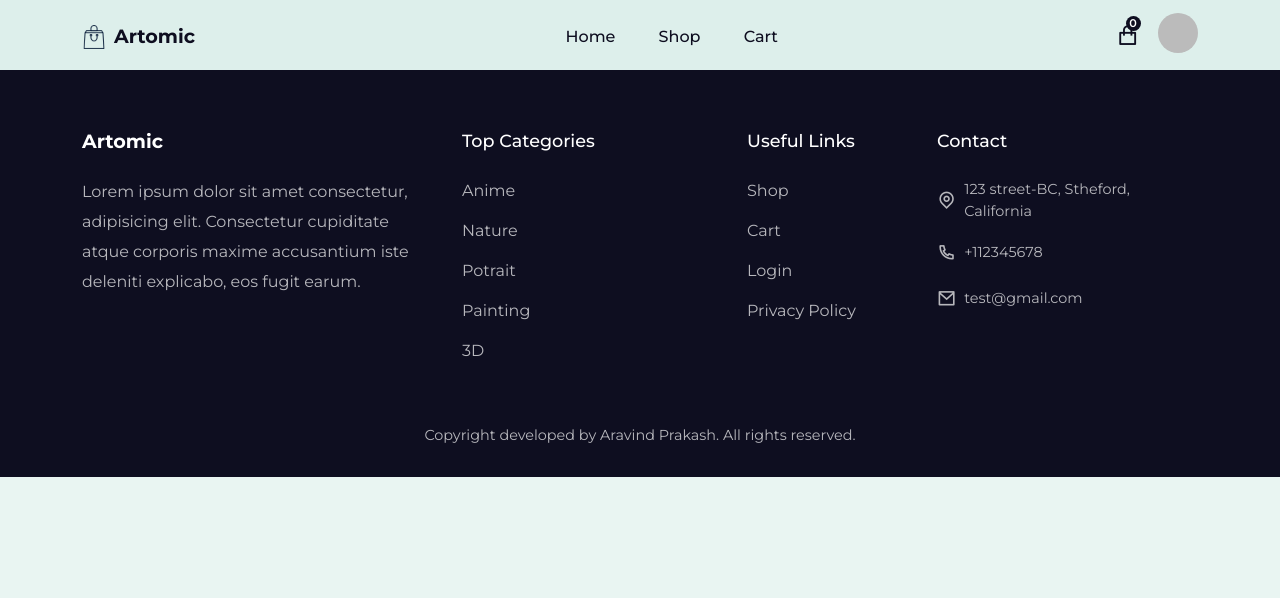
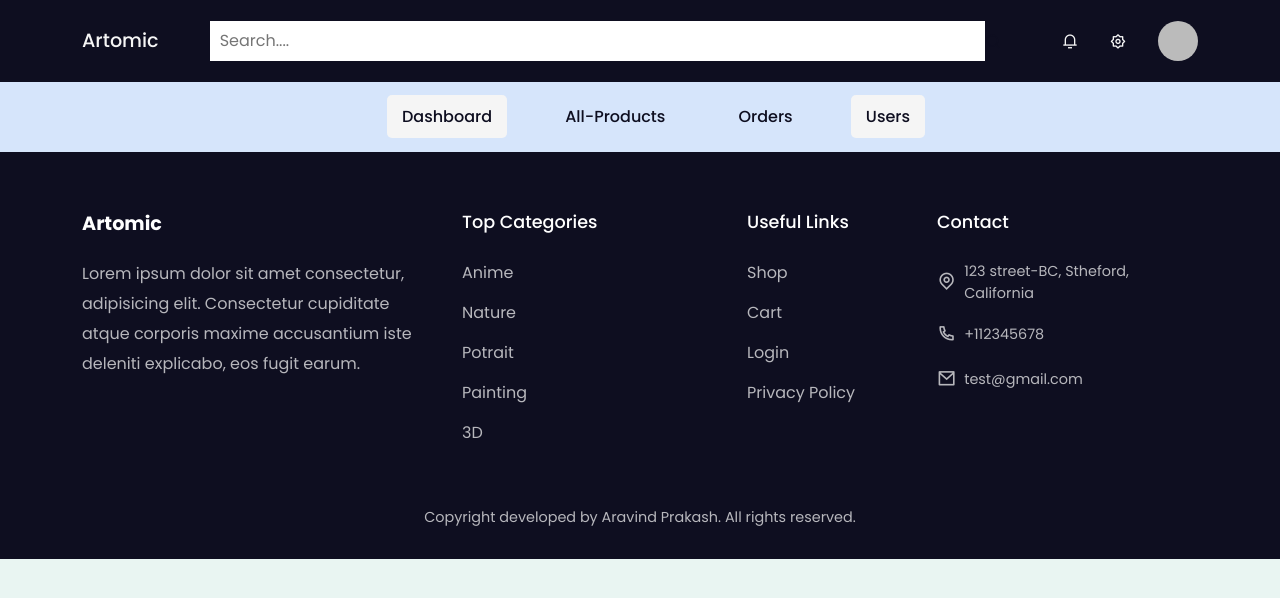
Before and after one commit to ELISENWOLF/artomic-frontend, a React (Create React App) app: page /dashboard/users in a window 1280 px wide. Shown: the top 598 px of the page. Built offline with nearby package versions, Linux system fonts and the light colour scheme; no server answers; sample sign-in values are in the browser's storage.

Commit message:
admin-panel-added

```diff
--- a/src/App.css
+++ b/src/App.css
@@ -1,5 +1,6 @@
 /* google fonts */
-@import url("https://fonts.googleapis.com/css2?family=Montserrat:wght@300;400;500;600;700;800&display=swap");
+
+@import url('https://fonts.googleapis.com/css2?family=Poppins:wght@100;200;300;400;500;600;700;800&family=Source+Sans+Pro&display=swap');
 
 /*  css variables */
 :root {
@@ -9,6 +10,7 @@
   --card-bg-02: #d6e5fb;
   --card-bg-03: #ceebe9;
   --card-bg-04: #e2f2b2;
+  --card-bg-05: rgba(254, 231, 56, 0.775);
   --primary-color: #0e0e20;
   --hero-bg: #fee638;
   --heading-fontSize: 2rem;
@@ -28,7 +30,7 @@
 }
 
 body {
-  font-family: "Montserrat", sans-serif;
+  font-family: 'Poppins', sans-serif;
   background: var(--bg-01);
 }
 
--- a/src/App.js
+++ b/src/App.js
@@ -10,4 +10,4 @@
 
 export default App
 
-/*53.22 */
+/*30.46 */
--- /dev/null
+++ b/src/admin/AddProducts.jsx
@@ -0,0 +1,61 @@
+import React from 'react'
+import { Container, Row, Col, Form, FormGroup } from 'reactstrap'
+
+const AddProducts = () => {
+  return (
+    <section>
+      <Container>
+        <Row>
+          <Col lg='12'>
+            <h4 className='mb-5'>Add Products</h4>
+            <Form>
+              <FormGroup className="form_group">
+                <span>Product title</span>
+                <input type="text" placeholder='Potrait' />
+              </FormGroup>
+
+              <FormGroup className="form_group">
+                <span>Short Description</span>
+                <input type="text" placeholder='lorem...' />
+              </FormGroup>
+
+              <FormGroup className="form_group">
+                <span>Description</span>
+                <input type="text" placeholder='Description' />
+              </FormGroup>
+
+              <div className='d-flex align-items-center justify-content-between gap-5'>
+                <FormGroup className="form_group w-50">
+                  <span>Price</span>
+                  <input type="number" placeholder='$100' />
+                </FormGroup>
+
+                <FormGroup className="form_group w-50">
+                  <span>Category</span>
+                  <select className='w-100 p-2'>
+                    <option value="Anime">Anime</option>
+                    <option value="Nature">Nature</option>
+                    <option value="3D">3D</option>
+                    <option value="Painting">Painting</option>
+                    <option value="Potrait">Potrait</option>
+                  </select>
+                </FormGroup>
+              </div>
+
+              <div>
+                <FormGroup className="form_group">
+                  <span>Product Image</span>
+                  <input type="file" />
+                </FormGroup>
+              </div>
+
+              <button className="buy_btn">Add Product</button>
+            </Form>
+          </Col>
+        </Row>
+      </Container>
+    </section>
+  )
+}
+
+export default AddProducts
--- /dev/null
+++ b/src/admin/AdminNav.jsx
@@ -0,0 +1,77 @@
+import React from 'react'
+import { Container, Row } from 'reactstrap'
+
+import useAuth from '../custom-hooks/useAuth'
+import '../styles/admin-nav.css'
+
+import { NavLink } from 'react-router-dom'
+
+const admin_nav = [
+    {
+        display: 'Dashboard',
+        path: '/dashboard'
+    },
+    {
+        display: 'All-Products',
+        path: '/dashboard/all-products'
+    },
+    {
+        display: 'Orders',
+        path: '/dashboard/orders'
+    },
+    {
+        display: 'Users',
+        path: '/dashboard/users'
+    },
+]
+
+const AdminNav = () => {
+
+    const { currentUser } = useAuth()
+
+    return (
+        <>
+            <header className='admin_header'>
+                <div className="admin_nav-top">
+                    <Container>
+                        <div className='admin_nav-wrapper-top'>
+                            <div className="logo">
+                                <h2>Artomic</h2>
+                            </div>
+
+                            <div className="search_box">
+                                <input type="text" placeholder='Search....' />
+                                <span><i class='ri-search-line'></i></span>
+                            </div>
+                            <div className="admin_nav-top-right">
+                                <span><i class='ri-notification-3-line'></i></span>
+                                <span><i class='ri-settings-2-line'></i></span>
+                                <img src={currentUser.photoURL} alt="" />
+                            </div>
+                        </div>
+                    </Container>
+                </div>
+            </header>
+
+            <section className="admin_menu p-0">
+                <Container>
+                    <Row>
+                        <div className="admin_navigation">
+                            <ul className="admin_menu-list">
+                                {
+                                    admin_nav.map((item, index) => (
+                                       <li className="admin_menu-item" key={index}>
+                                         <NavLink to={item.path} className={navClass => navClass.isActive ? 'active_admin-menu' : ''}>{item.display}</NavLink>
+                                       </li>
+                                    ))
+                                }
+                            </ul>
+                        </div>
+                    </Row>
+                </Container>
+            </section>
+        </>
+    )
+}
+
+export default AdminNav
--- /dev/null
+++ b/src/admin/AllProducts.jsx
@@ -0,0 +1,9 @@
+import React from 'react'
+
+const AllProducts = () => {
+  return (
+    <div>AllProducts</div>
+  )
+}
+
+export default AllProducts
--- /dev/null
+++ b/src/admin/Dashboard.jsx
@@ -0,0 +1,9 @@
+import React from 'react'
+
+const Dashboard = () => {
+  return (
+    <div>Dashboard</div>
+  )
+}
+
+export default Dashboard
--- a/src/components/Header/Header.jsx
+++ b/src/components/Header/Header.jsx
@@ -124,11 +124,12 @@
                 >
                   {
                     currentUser ? (
-                       <motion.span whileHover={{scale:1.1}} onClick={logout}>Logout</motion.span>
+                       <motion.p className='text-center' whileHover={{scale:1.1}} onClick={logout}>Logout</motion.p>
                        ) : (
                        <div className='d-flex align-items-center justify-center flex-column'>
                         <Link to='/signup'><motion.p whileHover={{scale: 1.1}}>Signup</motion.p></Link>
                         <Link to='/login'><motion.p whileHover={{scale: 1.1}}>Login</motion.p></Link>
+                        <Link to='/dashboard'><motion.p whileHover={{scale: 1.1}}>Dashboard</motion.p></Link>
                       </div>
                   )}
                 </div>
--- a/src/components/Header/header.css
+++ b/src/components/Header/header.css
@@ -92,7 +92,7 @@
 .profile_actions{
   position: absolute;
   top: 98%;
-  left: 0;
+  right: 0px;
   width: 150px;
   z-index: 10;
   padding: 10px;
@@ -100,7 +100,7 @@
   align-items: center;
   flex-direction: column;
   border-radius: 2px 2px 5px 5px;
-  background-color: var(--card-bg-04);
+  background-color: rgba(241, 232, 232, 0.755);
   line-height: 30px;
   display: none;
   cursor: pointer;
@@ -118,7 +118,7 @@
   color: var(--primary-color);
 }
 
-.profile_actions div a:hover, .profile_actions span:hover {
+.profile_actions p:hover {
   text-shadow: 4px 6px 1.5px rgba(0, 0, 0, 0.233);
   font-weight: 600;
 }
@@ -206,4 +206,22 @@
     height: 60px;
     line-height: 60px;
   }
+
+  .profile_actions {
+    position: absolute;
+    left: -20px;
+    width: 130px;
+  }
 }
+
+@media only screen and (max-width: 576px) {
+  .profile_actions{
+    position: absolute;
+    left: -24px;
+    width: 110px;
+  }
+
+  .profile_actions div p {
+    font-size: 16px;
+  }
+}
--- a/src/components/Layout/Layout.js
+++ b/src/components/Layout/Layout.js
@@ -1,13 +1,24 @@
 import React from 'react'
+
 import Routers from '../../routers/Routers'
 import Footer from '../Footer/Footer'
 import Header from '../Header/Header'
 
+import AdminNav from '../../admin/AdminNav'
+import { useLocation } from 'react-router-dom'
+
 
 const Layout = () => {
+
+  const location = useLocation()
+
   return (
     <>
-      <Header />
+
+    {
+      location.pathname.startsWith('/dashboard') ? <AdminNav /> : <Header />
+    }
+
       <div>
         <Routers />
       </div>
--- a/src/routers/ProtectedRoute.js
+++ b/src/routers/ProtectedRoute.js
@@ -1,12 +1,13 @@
 import React from 'react'
 import useAuth from '../custom-hooks/useAuth'
 import { Navigate } from 'react-router-dom'
+import { Outlet } from 'react-router-dom'
 
-const ProtectedRoute = ({children}) => {
+const ProtectedRoute = () => {
 
     const { currentUser } = useAuth()
 
-  return currentUser ? children : <Navigate to='/login'/>
+  return currentUser ? <Outlet /> : <Navigate to='/login'/>
 }
 
 export default ProtectedRoute
--- a/src/routers/Routers.js
+++ b/src/routers/Routers.js
@@ -9,6 +9,10 @@
 import Signup from '../pages/Signup'
 import ProtectedRoute from './ProtectedRoute'
 
+import AddProducts from '../admin/AddProducts'
+import AllProducts from '../admin/AllProducts'
+import Dashboard from '../admin/Dashboard'
+
 
 const Routers = () => {
   return (
@@ -17,14 +21,14 @@
       <Route path='shop' element={<Shop />} />
       <Route path='cart' element={<Cart />} />
       <Route path='shop/:id' element={<ProductDetails />} />
-      <Route
-        path='checkout'
-        element={
-                  <ProtectedRoute>
-                    <Checkout />
-                  </ProtectedRoute>
-                }
-      />
+
+      <Route path='/*' element={<ProtectedRoute />}>
+        <Route path='checkout' element={<Checkout />}/>
+        <Route path='dashboard' element={<Dashboard />}/>
+        <Route path='dashboard/all-products' element={<AllProducts />}/>
+        <Route path='dashboard/add-products' element={<AddProducts />}/>
+      </Route>
+
       <Route path='login' element={<Login />} />
       <Route path='signup' element={<Signup />} />
     </Routes>
--- /dev/null
+++ b/src/styles/admin-nav.css
@@ -0,0 +1,78 @@
+.admin_header {
+    width: 100%;
+    padding: 20px 0px;
+    background: var(--primary-color);
+}
+
+.search_box input {
+    background: #fff;
+}
+
+.admin_nav-top {
+    width: 100%;
+}
+
+.admin_nav-wrapper-top {
+    display: flex;
+    align-items: center;
+    justify-content: space-between;
+    column-gap: 3rem;
+}
+
+.admin_nav-top-right img{
+    width: 40px;
+    height: 40px;
+    border-radius: 50px;
+    cursor: pointer;
+}
+
+.admin_nav-top-right {
+    display: flex;
+    align-items: center;
+    column-gap: 2rem;
+}
+
+.admin_nav-wrapper-top .search_box {
+    display: flex;
+    align-items: center;
+    justify-content: space-between;
+}
+
+.admin_nav-top-right span i {
+    color: whitesmoke;
+    cursor: pointer;
+}
+
+.admin_nav-wrapper-top .logo h2 {
+    font-size: 1.2rem;
+    color: whitesmoke;
+}
+
+.admin_menu {
+    width: 100%;
+    height: 70px;
+    line-height: 70px;
+    background: var(--card-bg-02);
+}
+
+.admin_navigation {
+    text-align: center;
+}
+
+.admin_menu-list {
+    display: flex;
+    align-items: center;
+    column-gap: 2.7rem;
+    justify-content: center;
+}
+
+.admin_menu-list .admin_menu-item a {
+    color: var(--primary-color);
+    font-weight: 500;
+    padding: 10px 15px;
+    border-radius: 5px;
+}
+
+.active_admin-menu {
+    background: whitesmoke;
+}
```
